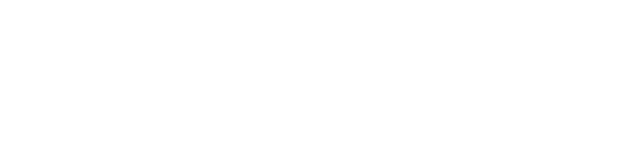
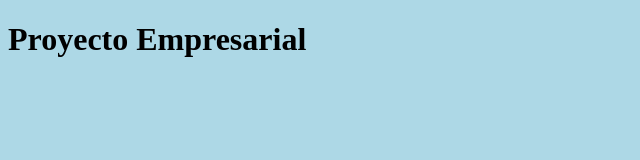
Before and after one commit to isaaccg0105/cursoGit, a plain HTML site: page index.html in a window 1280 px wide. Shown: the whole page, without its empty margins (0-640 px from the left). Drawn offline with Linux system fonts and the light colour scheme.

Commit message:
Título y color de fondo

```diff
--- /dev/null
+++ b/css/estilos.css
@@ -0,0 +1,5 @@
+@charset "utf8";
+/*Documento CSS*/
+body{
+    background-color: lightblue;
+}
--- a/index.html
+++ b/index.html
@@ -4,8 +4,10 @@
     <meta charset="UTF-8">
     <meta name="viewport" content="width=device-width, initial-scale=1.0">
     <title>Document</title>
+    <link rel="stylesheet" href="css/estilos.css">
 </head>
 <body>
+    <h1>Proyecto Empresarial</h1>
 
 </body>
 </html>
```
Also changed, not shown: js/scripts.js (added).
